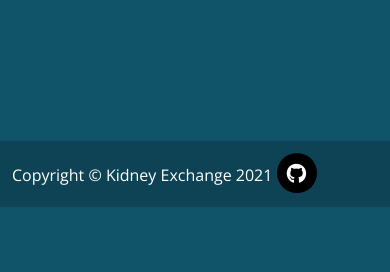
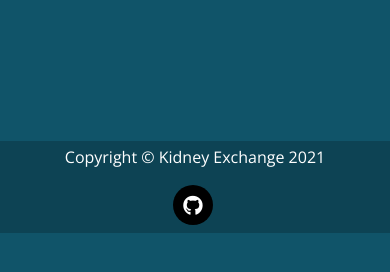
Before and after one commit to siv2r/kidney-exchange, a PHP site: page /pages/dataOverview.php in a window 390 px wide. Shown: the part 189-461 px from the top of the page. Run offline with PHP 8.4, Linux system fonts and the light colour scheme; data that the repository does not hold is empty.

Commit message:
small screen checked

```diff
--- a/include/footer.inc.php
+++ b/include/footer.inc.php
@@ -74,7 +74,10 @@
 
     /* On screens that are 992px or less, set the background color to blue */
     @media screen and (max-width: 992px) {
-
+        .inline
+        {
+        display:block !important;
+        }
     }
 </style>
 <div class="container-fluid py-1 text-white" id="footer">
```
